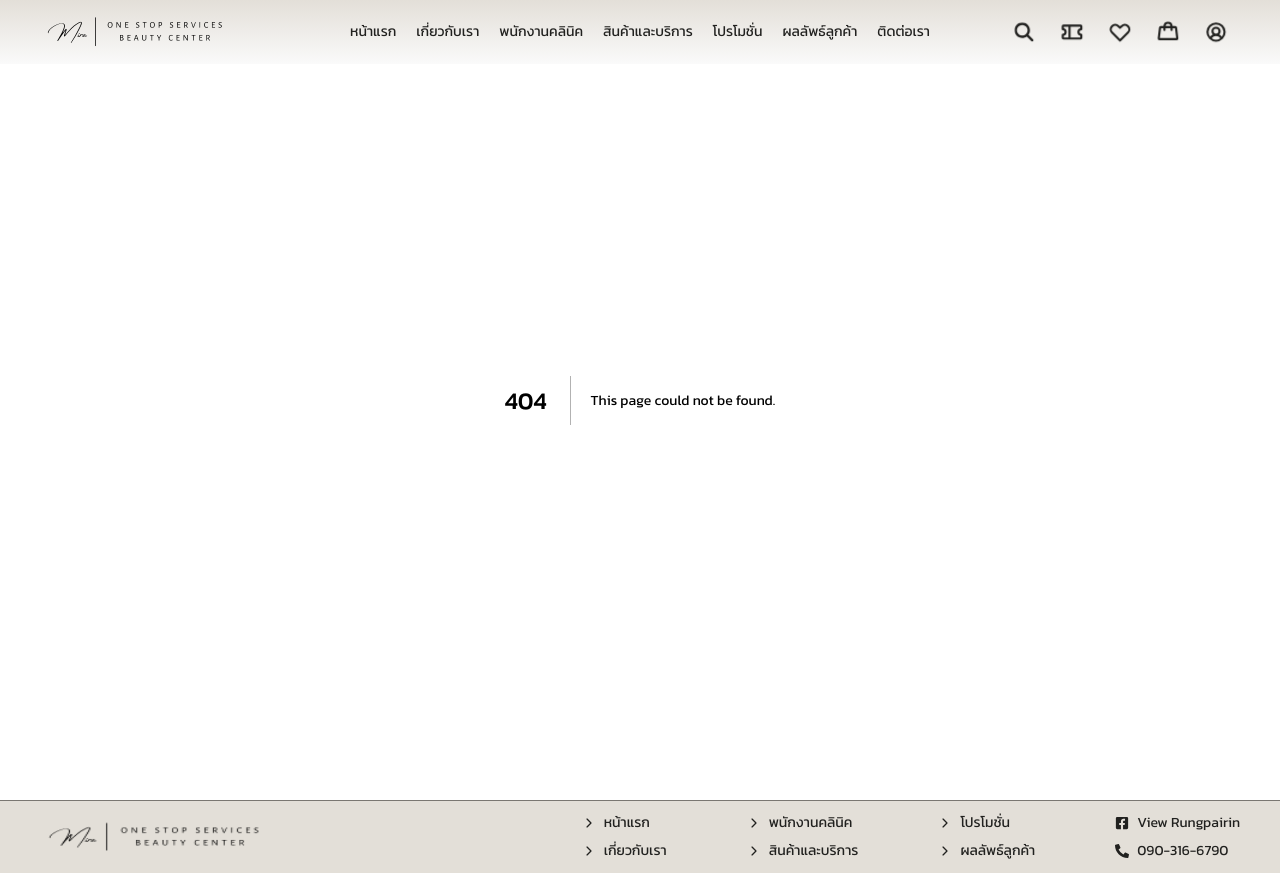
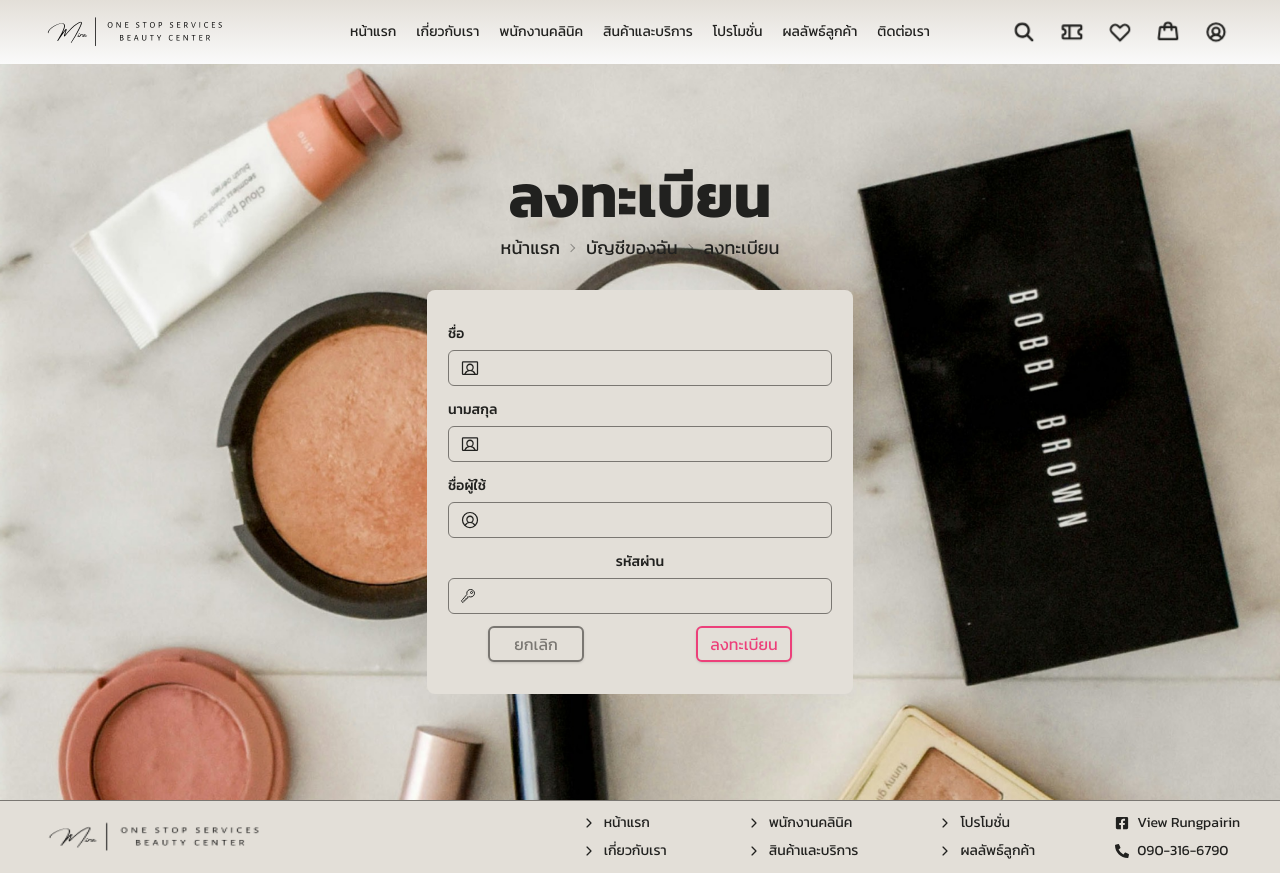
Before and after one commit to phupa1122/nextjs-project, a Next.js app: page /signup in a window 1280 px wide. Before the commit this address had no page. Built offline with nearby package versions, Linux system fonts and the light colour scheme.

Commit message:
update login and signup

```diff
--- /dev/null
+++ b/next.config.js
@@ -0,0 +1,13 @@
+/** @type {import('next').NextConfig} */
+const nextConfig = {
+    async rewrites() {
+        return [
+            {
+                source: '/api/:path*',
+                destination: 'http://localhost:8000/api/:path*',
+            },
+        ];
+    },
+};
+
+export default nextConfig;
--- a/next.config.mjs
+++ /dev/null
@@ -1,4 +0,0 @@
-/** @type {import('next').NextConfig} */
-const nextConfig = {};
-
-export default nextConfig;
--- a/package.json
+++ b/package.json
@@ -10,6 +10,7 @@
   },
   "dependencies": {
     "@headlessui/react": "^2.2.0",
+    "axios": "^1.7.9",
     "next": "14.2.20",
     "next-auth": "^4.24.11",
     "react": "^18",
--- /dev/null
+++ b/src/app/dashboard/admin/page.tsx
@@ -0,0 +1,26 @@
+import { useEffect, useState } from "react";
+import axios from "axios";
+
+export default function AdminDashboardPage() {
+    const [message, setMessage] = useState("");
+
+    useEffect(() => {
+        const fetchData = async () => {
+            try {
+                const token = localStorage.getItem("token");
+                const response = await axios.get("http://localhost:8000/api/dashboard/admin", {
+                    headers: {
+                        Authorization: `Bearer ${token}`,
+                    },
+                });
+                setMessage(response.data.message);
+            } catch (error) {
+                setMessage("Unauthorized");
+            }
+        };
+
+        fetchData();
+    }, []);
+
+    return <h1>{message}</h1>;
+}
--- /dev/null
+++ b/src/app/dashboard/user/page.tsx
@@ -0,0 +1,26 @@
+import { useEffect, useState } from "react";
+import axios from "axios";
+
+export default function UserDashboardPage() {
+    const [message, setMessage] = useState("");
+
+    useEffect(() => {
+        const fetchData = async () => {
+            try {
+                const token = localStorage.getItem("token");
+                const response = await axios.get("http://localhost:8000/api/dashboard/user", {
+                    headers: {
+                        Authorization: `Bearer ${token}`,
+                    },
+                });
+                setMessage(response.data.message);
+            } catch (error) {
+                setMessage("Unauthorized");
+            }
+        };
+
+        fetchData();
+    }, []);
+
+    return <h1>{message}</h1>;
+}
--- a/src/app/login/page.tsx
+++ b/src/app/login/page.tsx
@@ -3,66 +3,62 @@
 import React, { useState, useContext } from 'react'
 import Swal from "sweetalert2";
 import { AuthContext } from '../context/authContext';
-
+import axios from 'axios';
 import { FaRegUserCircle } from "react-icons/fa";
 import { IoKeyOutline } from "react-icons/io5";
 
-interface Login {
-    email: string
-    password: string
-}
+
 export default function login() {
+    const [form, setForm] = useState({ username: "", password: "" });
     const [loading, setLoading] = useState(false);
-    // const { setLoggedIn } = useContext(AuthContext);
 
-    const handleLogin = (e: React.FormEvent<HTMLFormElement>) => {
-        e.preventDefault();
-        const login = new FormData(e.currentTarget);
-        const JsonData = {
-            email: login.get("email") as string,
-            password: login.get("password") as string,
+    const handleChange = (e: React.ChangeEvent<HTMLInputElement>) => {
+        setForm({
+            ...form,
+            [e.target.name]: e.target.value,
+        });
     };
 
-        fetch('https://dummyjson.com/auth/login', {
-            method: "POST",
-            headers: { "Content-Type": "application/json" },
-            body: JSON.stringify({ JsonData }),
-        })
-            .then((res) => res.json())
-            .then((data) => {
-                console.log("API Response:", data);
-                setLoading(false);
-                if (data.status == "ok") {
+    const handleSubmit = async (e: React.FormEvent) => {
+        e.preventDefault();
+        console.log(form);
+        setLoading(true);
+
+        try {
+            const response = await axios.post("http://localhost:8000/api/login", {
+                username: form.username,
+                password: form.password,
+            });
+            console.log(response.data);
+
+            const { token, role } = response.data;
+
+            localStorage.setItem("token", token);
+
             Swal.fire({
                 icon: "success",
                 title: "เข้าสู่ระบบสำเร็จ",
                 text: "ยินดีต้อนรับ!",
                 confirmButtonColor: "#13C648",
             });
+
+            if (role === "admin") {
+                window.location.href = "/dashboard/admin";
             } else {
+                window.location.href = "/dashboard/user";
+            }
+        } catch (error: any) {
             Swal.fire({
                 icon: "error",
                 title: "เข้าสู่ระบบไม่สำเร็จ",
-                        text: "โปรดตรวจสอบชื่อผู้ใช้หรือรหัสผ่าน",
+                text: error.response?.data?.message || "โปรดตรวจสอบชื่อผู้ใช้หรือรหัสผ่าน",
                 confirmButtonColor: "#FF2D47",
             });
-                    console.log(data.status)
+            console.error(error);
+        } finally {
+            setLoading(false);
         }
-
-            })
-            .catch((error) => {
-                setLoading(false);
-                Swal.fire({
-                    icon: "error",
-                    title: "ข้อผิดพลาด",
-                    text: "ไม่สามารถเชื่อมต่อกับเซิร์ฟเวอร์ได้",
-                    confirmButtonColor: "#FF2D47",
-                });
-                console.error("Error:", error);
-            });
-
     };
-
 
     return (
         <>
@@ -76,7 +72,7 @@ export default function login() {
                             <div className="breadcrumbs text-lg text-black1">
                                 <ul className="flex justify-center">
                                     <li><a href="/" className="hover:text-pink1">หน้าแรก</a></li>
-                                    <li>บัญชีของฉันน</li>
+                                    <li>บัญชีของฉัน</li>
                                 </ul>
                             </div>
                         </div>
@@ -89,20 +85,20 @@ export default function login() {
                                 </div>
 
                                 <div className="sm:mx-auto sm:w-full sm:max-w-sm sm:my-3">
-                                    <form className="space-y-3" onSubmit={handleLogin}>
+                                    <form onSubmit={handleSubmit} className="space-y-3" >
                                         <div>
-                                            <label htmlFor="email" className="block text-sm/6 font-medium text-black1 text-start">
+                                            <label htmlFor="username" className="block text-sm/6 font-medium text-black1 text-start">
                                                 ชื่อผู้ใช้
                                             </label>
                                             <div className="mt-1">
                                                 <div className="relative">
                                                     <FaRegUserCircle className="absolute left-3 top-1/2 transform -translate-y-1/2 text-black1 " />
                                                     <input
-                                                        id="email"
-                                                        name="email"
+                                                        id="username"
+                                                        name="username"
                                                         type="text"
                                                         required
-                                                        autoComplete="email"
+                                                        onChange={handleChange}
                                                         className="block w-full pl-10 rounded-md bg-white1 px-3 py-1.5 text-pink1 outline outline-1 -outline-offset-1 outline-gray1 placeholder:text-pink1 placeholder:bg-white1 focus:outline focus:outline-2 focus:-outline-offset-2 focus:outline-pink1 sm:text-sm/6 hover:bg-white1"
                                                     />
                                                 </div>
@@ -123,7 +119,7 @@ export default function login() {
                                                         name="password"
                                                         type="password"
                                                         required
-                                                        autoComplete="current-password"
+                                                        onChange={handleChange}
                                                         className="block w-full pl-10 rounded-md bg-white1 px-3 py-1.5 text-pink1 outline outline-1 -outline-offset-1 outline-gray1 placeholder:text-pink1 placeholder:bg-white1 focus:outline focus:outline-2 focus:-outline-offset-2 focus:outline-pink1 sm:text-sm/6"
                                                     />
                                                 </div>
@@ -188,7 +184,7 @@ export default function login() {
                                             </a>
                                         </div>
                                         <div className="text-sm">
-                                            <a href="/login/newAccount" className="font-semibold text-pink1 hover:text-gray1">
+                                            <a href="/signup" className="font-semibold text-pink1 hover:text-gray1">
                                                 ลงทะเบียน
                                             </a>
                                         </div>
--- a/src/app/login/newAccount/page.tsx
+++ b/src/app/signup/page.tsx
@@ -1,5 +1,9 @@
+'use client'
 import React from 'react'
 
+
+import { useState } from 'react';
+import axios from 'axios';
 import { PiUserRectangle } from "react-icons/pi";
 import { IoKeyOutline } from "react-icons/io5";
 import { PiUserCircle } from "react-icons/pi";
@@ -8,10 +12,24 @@ import { PiPhone } from "react-icons/pi";
 import { PiCake } from "react-icons/pi";
 import { PiLockKey } from "react-icons/pi";
 
-export default function newAccount() {
+export default function signup() {
 
     const pageUrl = '/';
     const loginUrl = '/login';
+
+
+    const [form, setForm] = useState({ firstname: "", lastname: "", username: "", password: "", role: "user" });
+
+    const handleSubmit = async (e: React.FormEvent) => {
+        e.preventDefault();
+        try {
+            const response = await axios.post("http://localhost:8000/api/register", form);
+            alert("Registration successful!!!");
+            window.location.href = "/login";
+        } catch (error) {
+            alert("Registration failed");
+        }
+    };
 
     return (
         <>
@@ -33,20 +51,20 @@ export default function newAccount() {
                         <div className='flex flex-col h-auto w-1-3 bg-white1 py-5 rounded-lg mt-5'>
                             <div className='mx-5'>
                                 <div className="sm:mx-auto sm:w-full sm:max-w-sm sm:my-3">
-                                    <form action="#" method="POST" className="space-y-3">
+                                    <form onSubmit={handleSubmit} className="space-y-3">
                                         <div>
-                                            <label htmlFor="name" className="block text-sm/6 font-medium text-black1 text-start">
+                                            <label htmlFor="firstname" className="block text-sm/6 font-medium text-black1 text-start">
                                                 ชื่อ
                                             </label>
                                             <div className="mt-1">
                                                 <div className="relative">
                                                     <PiUserRectangle className="absolute left-3 top-1/2 transform -translate-y-1/2 text-black1 size-5" />
                                                     <input
-                                                        id="name"
-                                                        name="name"
-                                                        type="name"
+                                                        id="firstname"
+                                                        name="firstname"
+                                                        type="text"
                                                         required
-                                                        autoComplete="name"
+                                                        onChange={(e) => setForm({ ...form, firstname: e.target.value })}
                                                         className="block w-full pl-10 rounded-md bg-white1 px-3 py-1.5 text-pink1 outline outline-1 -outline-offset-1 outline-gray1 placeholder:text-pink1 placeholder:bg-white1 focus:outline focus:outline-2 focus:-outline-offset-2 focus:outline-pink1 sm:text-sm/6"
                                                     />
                                                 </div>
@@ -54,18 +72,18 @@ export default function newAccount() {
                                         </div>
 
                                         <div>
-                                            <label htmlFor="lname" className="block text-sm/6 font-medium text-black1 text-start">
+                                            <label htmlFor="lastname" className="block text-sm/6 font-medium text-black1 text-start">
                                                 นามสกุล
                                             </label>
                                             <div className="mt-1">
                                                 <div className="relative">
                                                     <PiUserRectangle className="absolute left-3 top-1/2 transform -translate-y-1/2 text-black1 size-5" />
                                                     <input
-                                                        id="lname"
-                                                        name="lname"
-                                                        type="lname"
+                                                        id="lastname"
+                                                        name="lastname"
+                                                        type="text"
                                                         required
-                                                        autoComplete="lname"
+                                                        onChange={(e) => setForm({ ...form, lastname: e.target.value })}
                                                         className="block w-full pl-10 rounded-md bg-white1 px-3 py-1.5 text-pink1 outline outline-1 -outline-offset-1 outline-gray1 placeholder:text-pink1 placeholder:bg-white1 focus:outline focus:outline-2 focus:-outline-offset-2 focus:outline-pink1 sm:text-sm/6"
                                                     />
                                                 </div>
@@ -82,16 +100,16 @@ export default function newAccount() {
                                                     <input
                                                         id="username"
                                                         name="username"
-                                                        type="username"
+                                                        type="text"
                                                         required
-                                                        autoComplete="username"
+                                                        onChange={(e) => setForm({ ...form, username: e.target.value })}
                                                         className="block w-full pl-10 rounded-md bg-white1 px-3 py-1.5 text-pink1 outline outline-1 -outline-offset-1 outline-gray1 placeholder:text-pink1 placeholder:bg-white1 focus:outline focus:outline-2 focus:-outline-offset-2 focus:outline-pink1 sm:text-sm/6"
                                                     />
                                                 </div>
                                             </div>
                                         </div>
 
-                                        <div>
+                                        {/* <div>
                                             <label htmlFor="email" className="block text-sm/6 font-medium text-black1 text-start">
                                                 อีเมล์
                                             </label>
@@ -108,9 +126,9 @@ export default function newAccount() {
                                                     />
                                                 </div>
                                             </div>
-                                        </div>
+                                        </div> */}
 
-                                        <div>
+                                        {/* <div>
                                             <label htmlFor="phone" className="block text-sm/6 font-medium text-black1 text-start">
                                                 เบอร์โทรศัพท์
                                             </label>
@@ -127,26 +145,9 @@ export default function newAccount() {
                                                     />
                                                 </div>
                                             </div>
-                                        </div>
+                                        </div> */}
 
-                                        <div>
-                                            <label htmlFor="date" className="block text-sm/6 font-medium text-black1 text-start">
-                                                วัน เดือน ปีที่เกิด
-                                            </label>
-                                            <div className="mt-1">
-                                                <div className="relative">
-                                                    <PiCake className="absolute left-3 top-1/2 transform -translate-y-1/2 text-black1 size-5" />
-                                                    <input
-                                                        id="date"
-                                                        name="date"
-                                                        type="date"
-                                                        required
-                                                        autoComplete="date"
-                                                        className="block w-full pl-10 rounded-md bg-white1 px-3 py-1.5 text-pink1 outline outline-1 -outline-offset-1 outline-gray1 placeholder:text-pink1 placeholder:bg-white1 focus:outline focus:outline-2 focus:-outline-offset-2 focus:outline-pink1 sm:text-sm/6"
-                                                    />
-                                                </div>
-                                            </div>
-                                        </div>
+
 
                                         <div>
                                             <label htmlFor="password" className="block text-sm/6 font-medium text-black1">
@@ -160,14 +161,14 @@ export default function newAccount() {
                                                         name="password"
                                                         type="password"
                                                         required
-                                                        autoComplete="current-password"
+                                                        onChange={(e) => setForm({ ...form, password: e.target.value })}
                                                         className="block w-full pl-10 rounded-md bg-white1 px-3 py-1.5 text-pink1 outline outline-1 -outline-offset-1 outline-gray1 placeholder:text-pink1 placeholder:bg-white1 focus:outline focus:outline-2 focus:-outline-offset-2 focus:outline-pink1 sm:text-sm/6"
                                                     />
                                                 </div>
                                             </div>
                                         </div>
 
-                                        <div>
+                                        {/* <div>
                                             <label htmlFor="password" className="block text-sm/6 font-medium text-black1">
                                                 ยืนยันรหัสผ่าน
                                             </label>
@@ -184,10 +185,8 @@ export default function newAccount() {
                                                     />
                                                 </div>
                                             </div>
-                                        </div>
+                                        </div> */}
 
-
-                                    </form>
 
                                         <div className='mx-10'>
                                             <div className="flex items-center justify-between mt-3">
@@ -199,6 +198,7 @@ export default function newAccount() {
                                                 </button>
                                             </div>
                                         </div>
+                                    </form>
                                 </div>
                             </div>
                         </div>
```
Also changed, not shown: 1 other file (tests, documents, lock files or other folders). Lines whose indentation alone changed are shown as unchanged.
